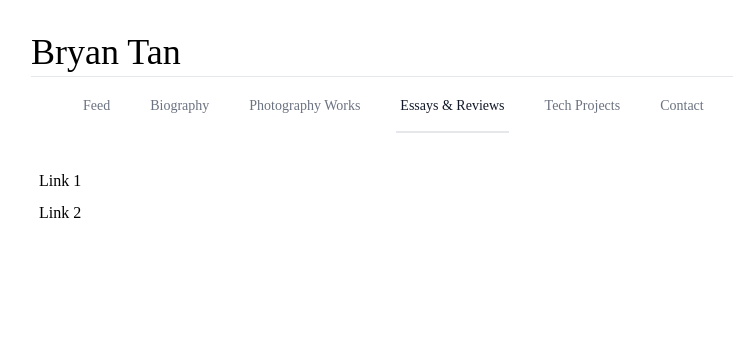
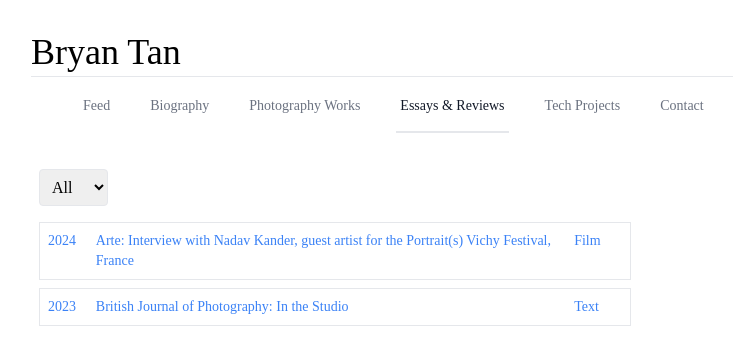
Before and after one commit to BryanTJJ99/Portfolio, a React (Vite) app in the folder frontend/: page /essays-reviews in a window 1280 px wide. Shown: the top 352 px of the page, without its empty margins (1-734 px from the left). Built offline with nearby package versions, Linux system fonts and the light colour scheme.

Commit message:
more changes made for essays-reviews page

```diff
--- a/frontend/package.json
+++ b/frontend/package.json
@@ -23,7 +23,9 @@
     "react-intersection-observer": "^9.13.0",
     "react-markdown": "^9.0.1",
     "react-router-dom": "^6.23.1",
-    "react-transition-group": "^4.4.5"
+    "react-transition-group": "^4.4.5",
+    "rehype-raw": "^7.0.0",
+    "remark-gfm": "^4.0.0"
   },
   "devDependencies": {
     "@types/react": "^18.2.43",
--- a/frontend/src/data/essays-reviews.json
+++ b/frontend/src/data/essays-reviews.json
@@ -1,10 +1,14 @@
 [
     {
       "id": "link1",
-      "title": "Link 1"
+      "title": "Arte: Interview with Nadav Kander, guest artist for the Portrait(s) Vichy Festival, France",
+      "year": 2024,
+      "type": "Film"
     },
     {
       "id": "link2",
-      "title": "Link 2"
+      "title": "British Journal of Photography: In the Studio",
+      "year": 2023,
+      "type": "Text"
     }
   ]
--- a/frontend/src/essays-reviews-markdown/link1.md
+++ b/frontend/src/essays-reviews-markdown/link1.md
@@ -1,2 +1,14 @@
 # Markdown Content 1
+
+## hello
+
 This is some markdown content for link 1.
+This is some markdown content for link 1.
+This is some markdown content for link 1.
+This is some markdown content for link 1.
+This is some markdown content for link 1.
+This is some markdown content for link 1.
+This is some markdown content for link 1.
+This is some markdown content for link 1.
+This is some markdown content for link 1.
+This is some markdown content for link 1.
--- a/frontend/src/pages/EssaysReviewsPage.jsx
+++ b/frontend/src/pages/EssaysReviewsPage.jsx
@@ -1,13 +1,16 @@
 import React, { useState, useEffect } from 'react';
 import ReactMarkdown from 'react-markdown';
 import essaysReviews from '@/data/essays-reviews.json';
+import remarkGfm from 'remark-gfm';
+import rehypeRaw from 'rehype-raw';
 
 // Import markdown files dynamically with updated query option
-const markdownFiles = import.meta.glob('/src/essays-reviews-markdown/*.md', { query: '?raw', import: 'default'});
+const markdownFiles = import.meta.glob('/src/essays-reviews-markdown/*.md', { query: '?raw', import: 'default' });
 
 function EssaysReviewsPage() {
   const [markdownContent, setMarkdownContent] = useState('');
   const [links, setLinks] = useState([]);
+  const [filter, setFilter] = useState('All');
 
   useEffect(() => {
     // Load links from the JSON file
@@ -38,23 +41,53 @@ function EssaysReviewsPage() {
     setMarkdownContent(content);
   };
 
+  const filteredLinks = filter === 'All' ? links : links.filter(link => link.type === filter);
+
   return (
     <div className="container mx-auto">
       <div className="flex flex-col md:flex-row group">
         <div className="flex-1 p-2 border-gray-300 relative">
-          {links.map((link) => (
+          <div className="flex justify-between items-center mb-4">
+            <div>
+              <select
+                value={filter}
+                onChange={(e) => setFilter(e.target.value)}
+                className="p-2 border rounded"
+              >
+                <option value="All">All</option>
+                <option value="Film">Film</option>
+                <option value="Text">Text</option>
+                {/* Add more options as needed */}
+              </select>
+            </div>
+          </div>
+          <div className="flex flex-col gap-2 text-sm">
+            {filteredLinks.map((link) => (
               <button
                 key={link.id}
                 onClick={() => handleLinkClick(link.id)}
-              className="block mb-2"
+                className="flex border p-2 text-left w-full text-blue-500 hover:underline"
               >
-              {link.title}
+                <div className="w-1/12">{link.year}</div>
+                <div className="w-10/12">{link.title}</div>
+                <div className="w-1/12">{link.type}</div>
               </button>
             ))}
-          <div className="absolute top-0 bottom-0 right-0 w-0.5 bg-gray-300 opacity-0 transition-opacity duration-300 ease-in-out md:group-hover:opacity-100"></div>
           </div>
-        <div className="flex-1 p-2 border-gray-300 relative">
-          <ReactMarkdown>{markdownContent}</ReactMarkdown>
+        </div>
+        <div className="flex-1 p-2 border-gray-300 relative text-left">
+          <ReactMarkdown
+              remarkPlugins={[remarkGfm]}
+              rehypePlugins={[rehypeRaw]}
+              components={{
+                h1: ({ node, ...props }) => <h1 className="text-3xl font-bold mb-2" {...props} />,
+                h2: ({ node, ...props }) => <h2 className="text-2xl font-semibold mb-2" {...props} />,
+                p: ({ node, ...props }) => <p className="text-base mb-2" {...props} />,
+                // Add more custom styles for other elements as needed
+              }}
+          >
+            {markdownContent}
+          </ReactMarkdown>
           <div className="absolute top-0 bottom-0 left-0 w-0.5 bg-gray-300 opacity-0 transition-opacity duration-300 ease-in-out md:group-hover:opacity-100"></div>
         </div>
       </div>
```
Also changed, not shown: 1 other file (tests, documents, lock files or other folders). Lines whose indentation alone changed are shown as unchanged.
